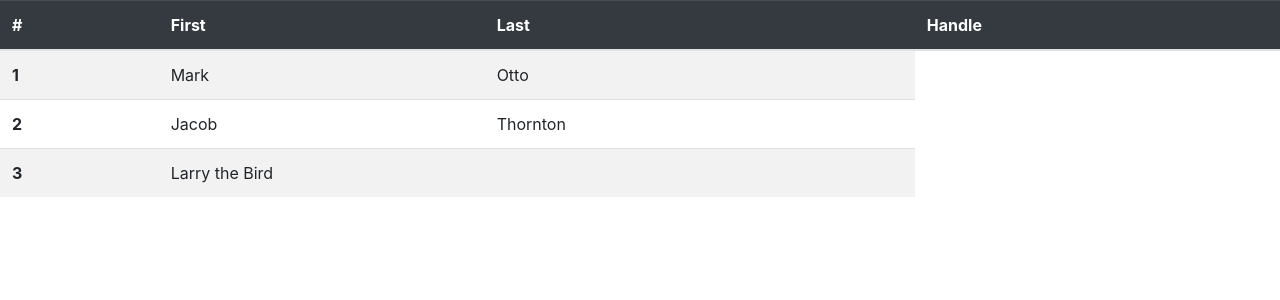
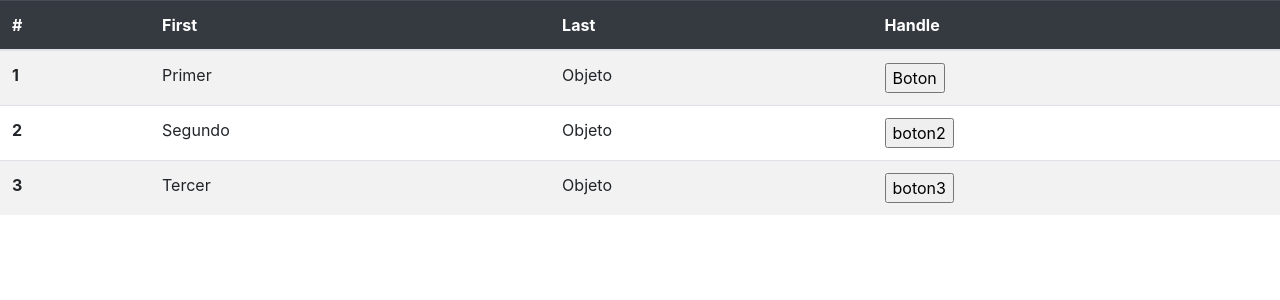
Before and after one commit to javiBarrientos/proyecto_gilded_rose, a Python web app: template template/index.html in a window 1280 px wide. Shown: the part 56-356 px from the top of the page. Run offline with Jinja, Linux system fonts and the light colour scheme; the template is opened without the code that fills it, so the values that code supplies are empty; some libraries are stand-ins or nearby versions.

Commit message:
refactor: Cambiar table

```diff
--- a/template/index.html
+++ b/template/index.html
@@ -86,17 +86,21 @@
                 <tbody>
                     <tr>
                         <th scope="row">1</th>
-                        <td>Mark</td>
-                        <td>Otto</td>
+                        <td>Primer</td>
+                        <td>Objeto</td>
+                        <td><input type="button" value="Boton"></td>
                     </tr>
                     <tr>
                         <th scope="row">2</th>
-                        <td>Jacob</td>
-                        <td>Thornton</td>
+                        <td>Segundo</td>
+                        <td>Objeto</td>
+                        <td><input type="button" value="boton2"></td>
                     </tr>
                     <tr>
                         <th scope="row">3</th>
-                        <td colspan="2">Larry the Bird</td>
+                        <td>Tercer</td>
+                        <td>Objeto</td>
+                        <td><input type="button" value="boton3"></td>
                     </tr>
                 </tbody>
             </table>
```
